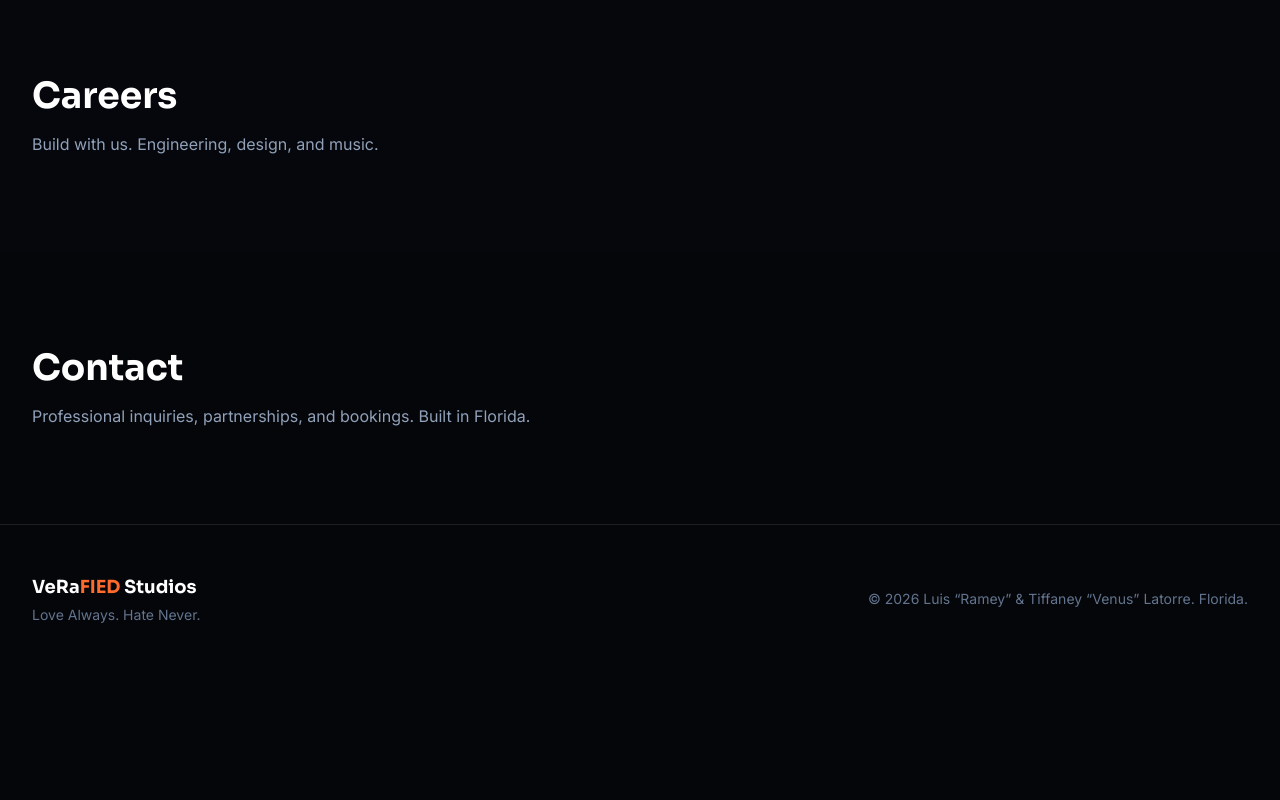
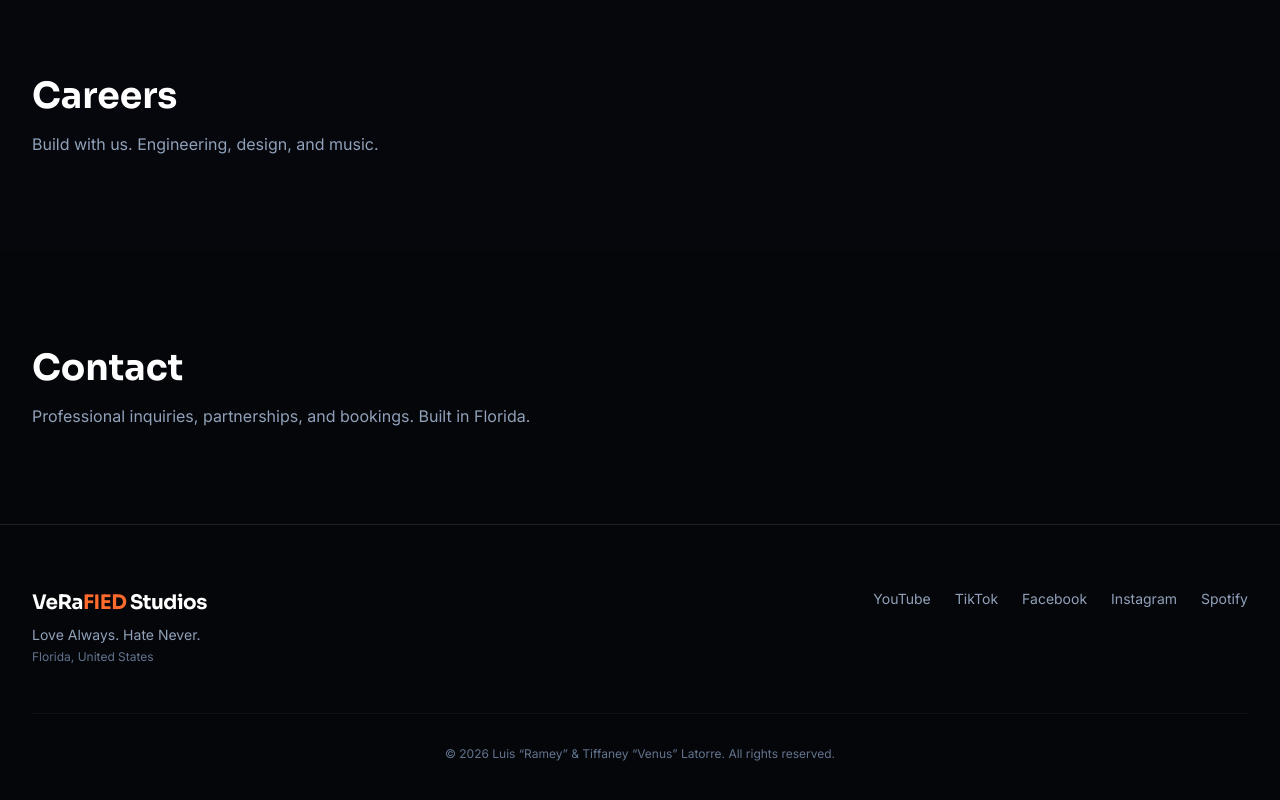
Before and after one commit to latorre0825-creator/verafied-studios, a Next.js app: page / in a window 1280 px wide. Shown: the part 4676-5476 px from the top of the page. Before the commit the page ends 5349 px from the top, so only its background shows below. Built offline with nearby package versions, Linux system fonts and the light colour scheme.

Commit message:
Polish footer: cleaner layout, socials, professional spacing

```diff
--- a/src/components/Footer.tsx
+++ b/src/components/Footer.tsx
@@ -2,17 +2,27 @@ import { siteConfig } from "@/lib/content";
 
 export default function Footer() {
   return (
-    <footer className="border-t border-white/10 bg-ink-950 py-12">
-      <div className="container-x flex flex-col items-center justify-between gap-6 md:flex-row">
-        <div className="text-center md:text-left">
-          <p className="font-display text-lg font-bold text-white">
-            VeRa<span className="text-ember-500">FIED</span> Studios
-          </p>
-          <p className="mt-1 text-sm text-slate-500">{siteConfig.motto}</p>
+    <footer className="border-t border-white/10 bg-ink-950 py-16">
+      <div className="container-x">
+        <div className="flex flex-col items-center justify-between gap-8 md:flex-row md:items-start">
+          <div className="text-center md:text-left">
+            <p className="font-display text-xl font-bold tracking-tight text-white">
+              VeRa<span className="text-ember-500">FIED</span> Studios
+            </p>
+            <p className="mt-2 text-sm text-slate-400">{siteConfig.motto}</p>
+            <p className="mt-1 text-xs text-slate-500">{siteConfig.location}</p>
+          </div>
+          <div className="flex flex-wrap justify-center gap-6 text-sm text-slate-400">
+            {siteConfig.socials.slice(0, 5).map((s) => (
+              <a key={s.label} href={s.href} target="_blank" rel="noreferrer" className="hover:text-white transition-colors">
+                {s.label}
+              </a>
+            ))}
+          </div>
         </div>
-        <p className="text-sm text-slate-500">
-          © {new Date().getFullYear()} {siteConfig.founders}. Florida.
-        </p>
+        <div className="mt-12 border-t border-white/5 pt-8 text-center text-xs text-slate-500">
+          © {new Date().getFullYear()} {siteConfig.founders}. All rights reserved.
+        </div>
       </div>
     </footer>
   );
```
